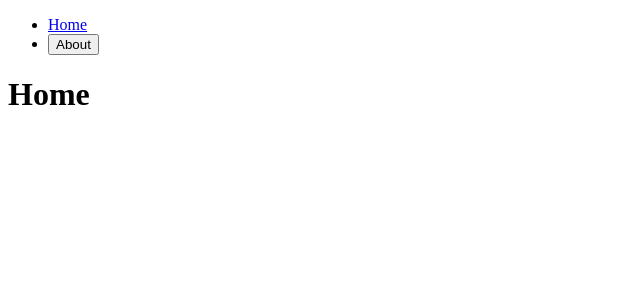
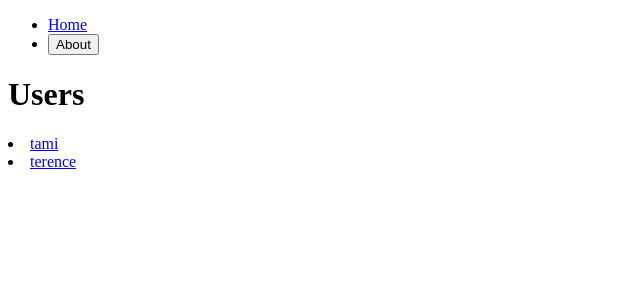
Before and after one commit to tamoimi/typescript-react-class, a React (Create React App) app: page / in a window 1280 px wide. Shown: the top 300 px of the page, without its empty margins (0-640 px from the left). Built offline with nearby package versions, Linux system fonts and the light colour scheme.

Commit message:
feat: useParams

```diff
--- /dev/null
+++ b/src/db.ts
@@ -0,0 +1,10 @@
+export const users = [
+  {
+    id: 1,
+    name: "tami"
+  },
+  {
+    id: 2,
+    name: "terence"
+  }
+];
--- a/src/srceens/Home.tsx
+++ b/src/srceens/Home.tsx
@@ -1,4 +1,16 @@
+import { Link } from "react-router-dom";
+import { users } from "../db";
+
 function Home() {
-  return <h1>Home</h1>;
+  return (
+    <div>
+      <h1>Users</h1>
+      {users.map((user) => (
+        <li key={user.id}>
+          <Link to={`/users/${user.id}`}>{user.name}</Link>
+        </li>
+      ))}
+    </div>
+  );
 }
 export default Home;
--- /dev/null
+++ b/src/srceens/users/User.tsx
@@ -0,0 +1,14 @@
+import { useParams } from "react-router-dom";
+import { users } from "../../db";
+
+const User = () => {
+  const { userId } = useParams();
+  return (
+    <>
+      <h1>
+        USER with id {userId} is named: {users[Number(userId) - 1].name}
+      </h1>
+    </>
+  );
+};
+export default User;
```
Also changed, not shown: src/srceens/Router.tsx (+6 -1 lines).
